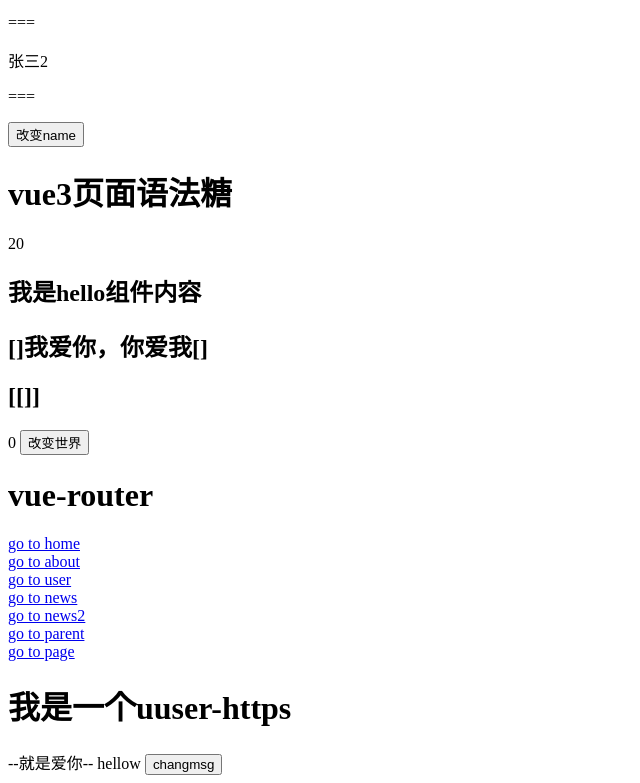
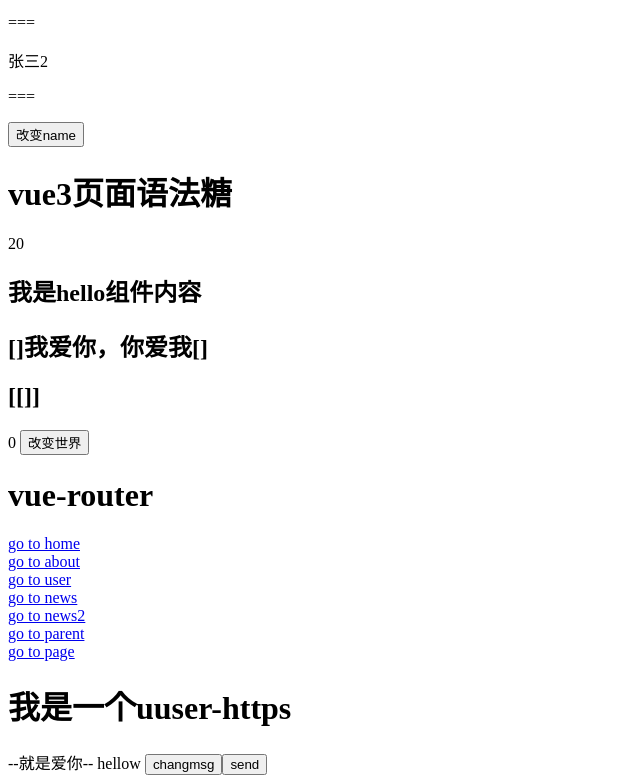
Before and after one commit to 7General/ChatV, a Vue app: page /user/123 in a window 1280 px wide. Shown: the part 4306-5089 px from the top of the page, without its empty margins (0-640 px from the left). Built offline with nearby package versions, Linux system fonts and the light colour scheme.

Commit message:
[commits]发起请求 [version]1.0.0 [jir_id]

```diff
--- a/package.json
+++ b/package.json
@@ -8,9 +8,10 @@
     "lint": "eslint . --ext .vue,.js,.jsx,.cjs,.mjs --fix --ignore-path .gitignore"
   },
   "dependencies": {
+    "axios": "^1.3.4",
+    "element-plus": "^2.2.17",
     "vue": "^3.2.41",
-    "vue-router": "^4.1.5",
-    "element-plus": "^2.2.17"
+    "vue-router": "^4.1.5"
   },
   "devDependencies": {
     "@vitejs/plugin-vue": "^3.1.2",
--- a/src/views/User.vue
+++ b/src/views/User.vue
@@ -1,38 +1,59 @@
 <template>
-  <h1>我是一个uuser-{{baseurl}}</h1>
-  --{{baseurlupdload}}--
+  <h1>我是一个uuser-{{ baseurl }}</h1>
+  --{{ baseurlupdload }}--
   {{ uid }}
-  {{store.state.msg}}
+  {{ store.state.msg }}
 
   <button @click="updaeMsg">changmsg</button>
-
-
+  <button @click="sendChat">send</button>
+  <div v-for="(item, index) in chatSay" :key="index">
+    {{ item }}
+  </div>
 </template>
 
 <script>
+import axios from "axios";
 export default {
-  data(){
+  data() {
     return {
-      baseurl:'https',
-      baseurlupdload:import.meta.env.VITE_API_URL_KEY
-    }
-
+      baseurl: "https",
+      baseurlupdload: import.meta.env.VITE_API_URL_KEY,
+      chatSay: [],
+    };
   },
-  props:['id'],
-  inject:['store'],
+  props: ["id"],
+  inject: ["store"],
   mounted() {
     // $router 表示当前活跃的路由对象
     console.log(this.$route);
     console.log(this.id);
   },
   setup() {},
-  methods:{
-    updaeMsg:function(){
-      this.store.changeMsg()
-    }
-  }
+  methods: {
+    updaeMsg: function () {
+      this.store.changeMsg();
+    },
+    sendChat: async function () {
+      const requestPayload = {
+        model: "gpt-3.5-turbo",
+        messages: [{ role: "user", content: "please say Hello!" }],
+        temperature: 0.6,
+        stream: true,
+      };
+      const BASE_URL = "https://api.openai.com/v1/chat/completions";
+      const response = await axios.post(BASE_URL, requestPayload, {
+        headers: {
+          Authorization: `Bearer ${this.baseurlupdload}`,
+          "Content-Type": "application/json",
+        },
+      });
+      let res = response.data.choices[0].text.trim();
+      console.log("response", res);
+      this.chatSay.push(res);
+      console.log("response", this.chatSay);
+    },
+  },
 };
-
 </script>
 
 
@@ -46,6 +67,7 @@
 // console.log("--------------------");
 // console.log(props.id);
 
-import { processExpression } from '@vue/compiler-core';
+import { processExpression } from "@vue/compiler-core";
 
-// </script>
+//
+</script>
```
Also changed, not shown: 2 other files (tests, documents, lock files or other folders).
